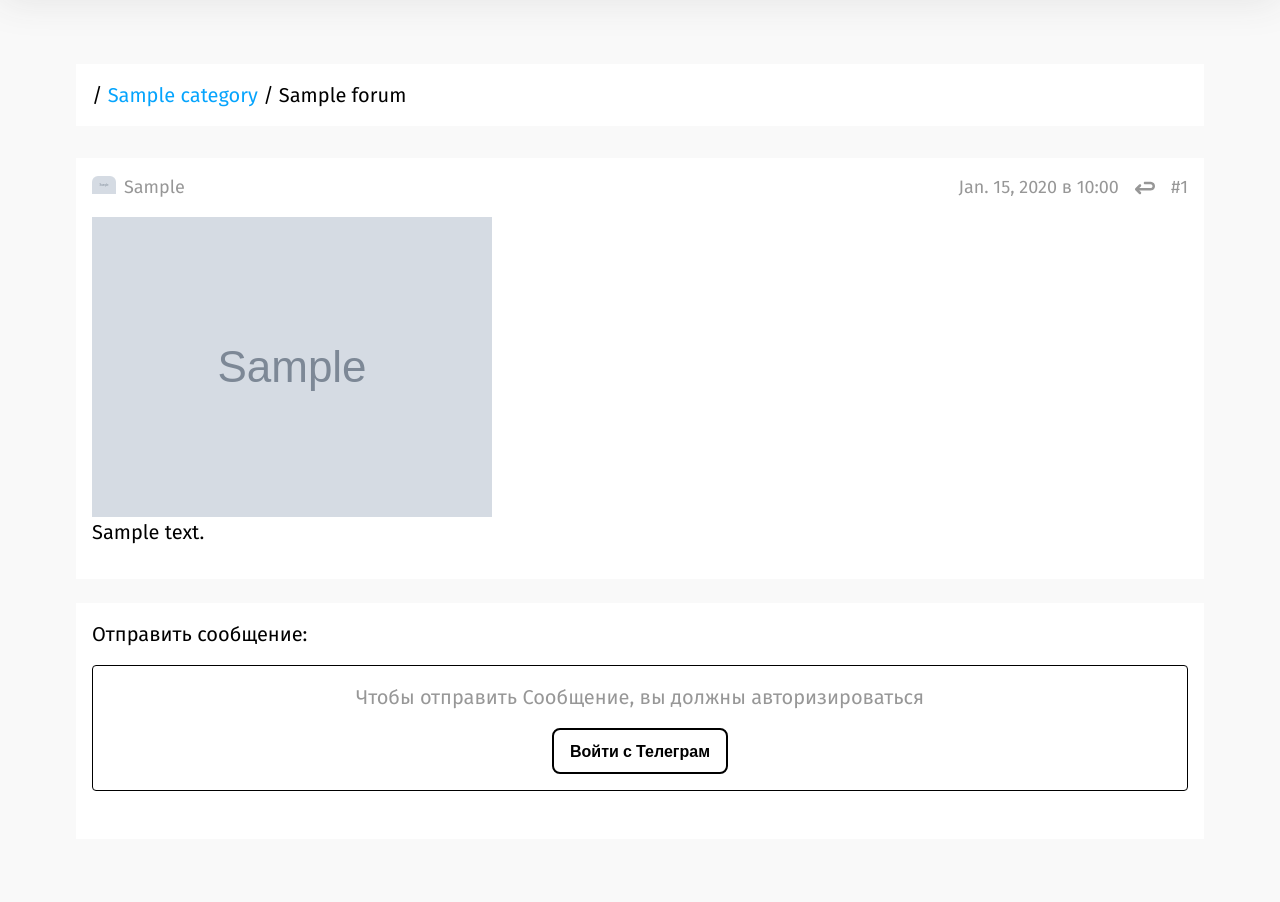
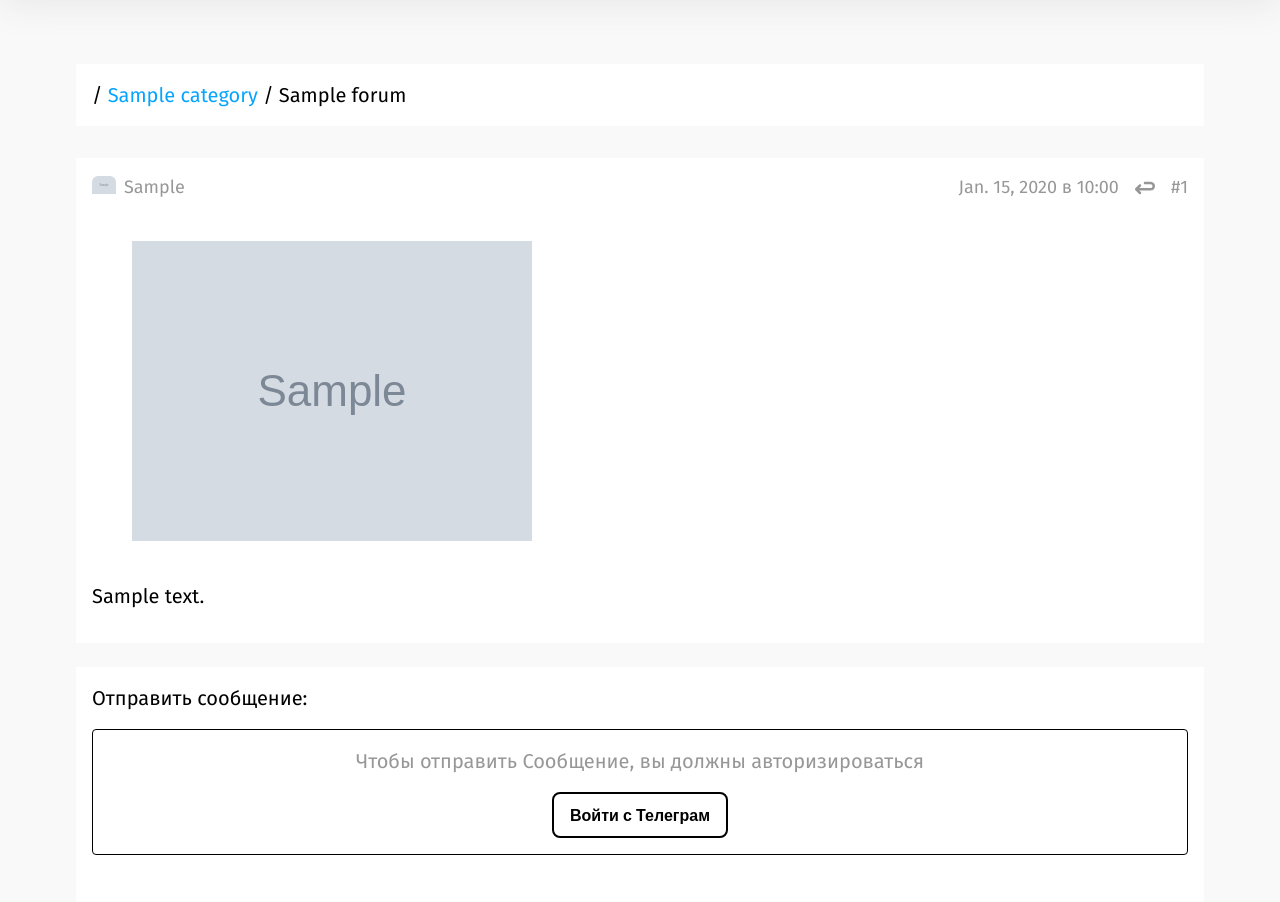
Before and after one commit to MaxDrg/Mi_forum, a Django app: page /forum-post?forum=1 in a window 1280 px wide. Shown: the part 90-992 px from the top of the page. Before the commit the page ends 881 px from the top, so only its background shows below. Run offline with Django 4.2, Linux system fonts and the light colour scheme; tables that the repository leaves empty hold one stand-in row (values such as "Sample post"); grey boxes marked "Sample" are stand-in pictures; some libraries are stand-ins or nearby versions.

Commit message:
mi_forum 0.0.8

```diff
--- a/forum/templates/assets/forum/css/style.css
+++ b/forum/templates/assets/forum/css/style.css
@@ -2194,3 +2194,8 @@ p {
     margin-top: 25px;
   }
 }
+
+.message__img {
+  margin: 40px;
+    max-width: 80%;
+}
--- a/forum/templates/forum-post.html
+++ b/forum/templates/forum-post.html
@@ -37,7 +37,7 @@
       </div>
       <div class="forumPost__content">
         {% if message.image %}
-          <img src="{{ message.image.url }}">
+          <img class="message__img" src="{{ message.image.url }}">
         {% endif %}
         <p>{{ message.message_text }}</p>
       </div>
@@ -102,7 +102,7 @@
             <a href="#">{{ reply.receiver.first_name }}</a>, {% endif %}
           {% endif %}
           {% if reply.image %}
-            <img src="{{ reply.image.url }}">
+            <img class="message__img" src="{{ reply.image.url }}">
           {% endif %}
           {{ reply.message_text }}</p>
       </div>
```
